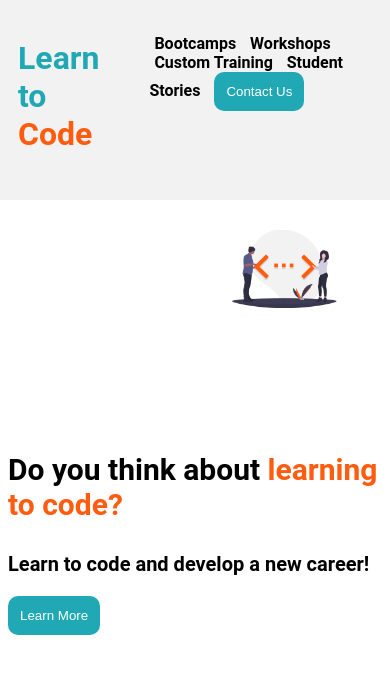
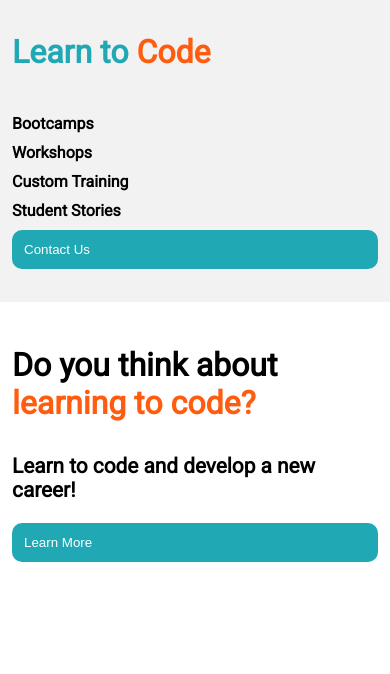
Before and after one commit to thishastobenoah/LearnToCode, a plain HTML site: page [Cranson]-part-one/index.html in a window 390 px wide. Drawn offline with Linux system fonts and the light colour scheme.

Commit message:
finished mobile view

```diff
--- a/[Cranson]-part-one/css/styles.css
+++ b/[Cranson]-part-one/css/styles.css
@@ -1,9 +1,54 @@
 body {
-    font-family: 'Roboto', sans-serif;
+    font-family: "Roboto", sans-serif;
+    font-weight: 700;
+    margin: 0px;
+  }
+
+  header {
+    display: flex;
+    flex-direction: column;
+    padding: 12px;
+    background-color: #f2f2f2;
+    font-family: "Roboto", sans-serif;
     font-weight: 700;
   }
 
-button{
+  #headerTitle {
+    color: #20a8b4;
+  }
+
+  #p1{
+    font-size: 200%;
+  }
+
+  #p2{
+    font-size: 130%;
+  }
+
+  ul {
+    display: flex;
+    flex-direction: column;
+    list-style: none;
+    padding: 0px;
+  }
+
+  li {
+    padding: 5px 0px 5px 0px;
+  }
+
+  a {
+    text-decoration: none;
+    color: #000;
+  }
+
+  a:hover,
+  a:active {
+    color: #ff5c0f;
+  }
+
+  button {
+    width: 100%;
+    text-align: left;
     border: none;
     color: #fff;
     padding: 12px;
@@ -11,77 +56,52 @@ button{
     background-color: #20a8b4;
   }
 
-button:hover{
+  .orangeText {
+    color: #ff5c0f;
+  }
+
+  button:hover,
+  button:active {
     background-color: #ff5c0f;
   }
 
-header{
-    margin-right: -15px;
-    margin-top: -15px;
-    margin-left: -15px;
-    font-family: 'Roboto', sans-serif;
-    font-weight: 700;
+  #mainBody {
     display: flex;
-    background-color: #F2F2F2;
+    justify-content: row;
+    align-items: center;
+    padding: 12px;
+  }
+  #mainText {
+    flex: 1;
   }
 
-#span1{
-    color: #ff5c0f;
+  #image {
+    display: none;
   }
 
-#span2{
-    color: #ff5c0f;
+  @media (min-width: 768px) {
+    header {
+      display: flex;
+      flex-direction: row;
+      justify-content: space-between;
     }
 
-h1{
-    padding: 25px;
-    color: #20a8b4;
+    ul {
+      flex-direction: row;
+      align-items: center;
     }
 
-.link{
-    text-decoration: none;
-    color:  #000;
+    li {
+      padding: 0px 5px 0px 5px;
+    }
+
+    #image {
+      display: flex;
+      flex: 1;
+      }
+
+    button {
+      width: auto;
+    }
 
   }
-
-.link:hover{
-    color: #ff5c0f;
-}
-
-ul{
-    margin-left: auto;
-    padding: 25px;
-
-}
-
-li{
-    padding: 5px;
-    display: inline;
-}
-
-#p1{
-    font-size:30px;
-    color:  #000;
-}
-
-#p2{
-    font-size: 20px;
-    color: #000;
-}
-
-#text{
-    margin: 0;
-    position: absolute;
-    top: 50%;
-}
-
-#image{
-    margin-left: 60%;
-    margin-top: 8%;
-}
-
-img{
-    width: 70%;
-    height: 70%;
-
-}
--- a/[Cranson]-part-one/index.html
+++ b/[Cranson]-part-one/index.html
@@ -1,47 +1,50 @@
 <!DOCTYPE html>
 <html lang="en">
   <head>
-    <meta charset="UTF-8">
-    <meta http-equiv="X-UA-Compatible" content="IE=edge">
-    <meta name="viewport" content="width=device-width, initial-scale=1.0">
-    <link rel="stylesheet" href="css/styles.css">
+    <meta charset="UTF-8" />
+    <meta http-equiv="X-UA-Compatible" content="IE=edge" />
+    <meta name="viewport" content="width=device-width, initial-scale=1.0" />
+    <link
+      href="https://fonts.googleapis.com/css?family=Roboto"
+      rel="stylesheet"
+    />
+    <link rel="stylesheet" type="text/css" href="css/styles.css" />
     <title>Deliverable 1</title>
   </head>
   <body>
     <header>
-<h1 id="header">Learn to <span id="span1">Code</span></h1>
+      <h1 id="headerTitle">Learn to <span class="orangeText">Code</span></h1>
 
       <ul>
-
         <li>
-                <a href="url" class="link">Bootcamps</a>
+          <a href="#" class="link">Bootcamps</a>
         </li>
         <li>
-                <a href="url" class="link">Workshops</a>
+          <a href="#" class="link">Workshops</a>
         </li>
         <li>
-                <a href="url" class="link">Custom Training</a>
+          <a href="#" class="link">Custom Training</a>
         </li>
         <li>
-                <a href="url" class="link">Student Stories</a>
+          <a href="#" class="link">Student Stories</a>
         </li>
         <li>
           <button id="contact">Contact Us</button>
         </li>
       </ul>
+    </header>
 
-
-
-
-
-    </header>
-    <div id="text">
-        <p id="p1">Do you think about <span id="span2">learning to code?</span></p>
+    <section id="mainBody">
+      <div id="mainText">
+        <p id="p1">
+          Do you think about <span class="orangeText">learning to code?</span>
+        </p>
         <p id="p2">Learn to code and develop a new career!</p>
         <button>Learn More</button>
       </div>
       <div id="image">
-        <img src="assets/LearnToCode.png"/>
+        <img src="assets/LearnToCode.png" />
       </div>
+    </section>
   </body>
 </html>
```
Lines whose indentation alone changed are shown as unchanged.
